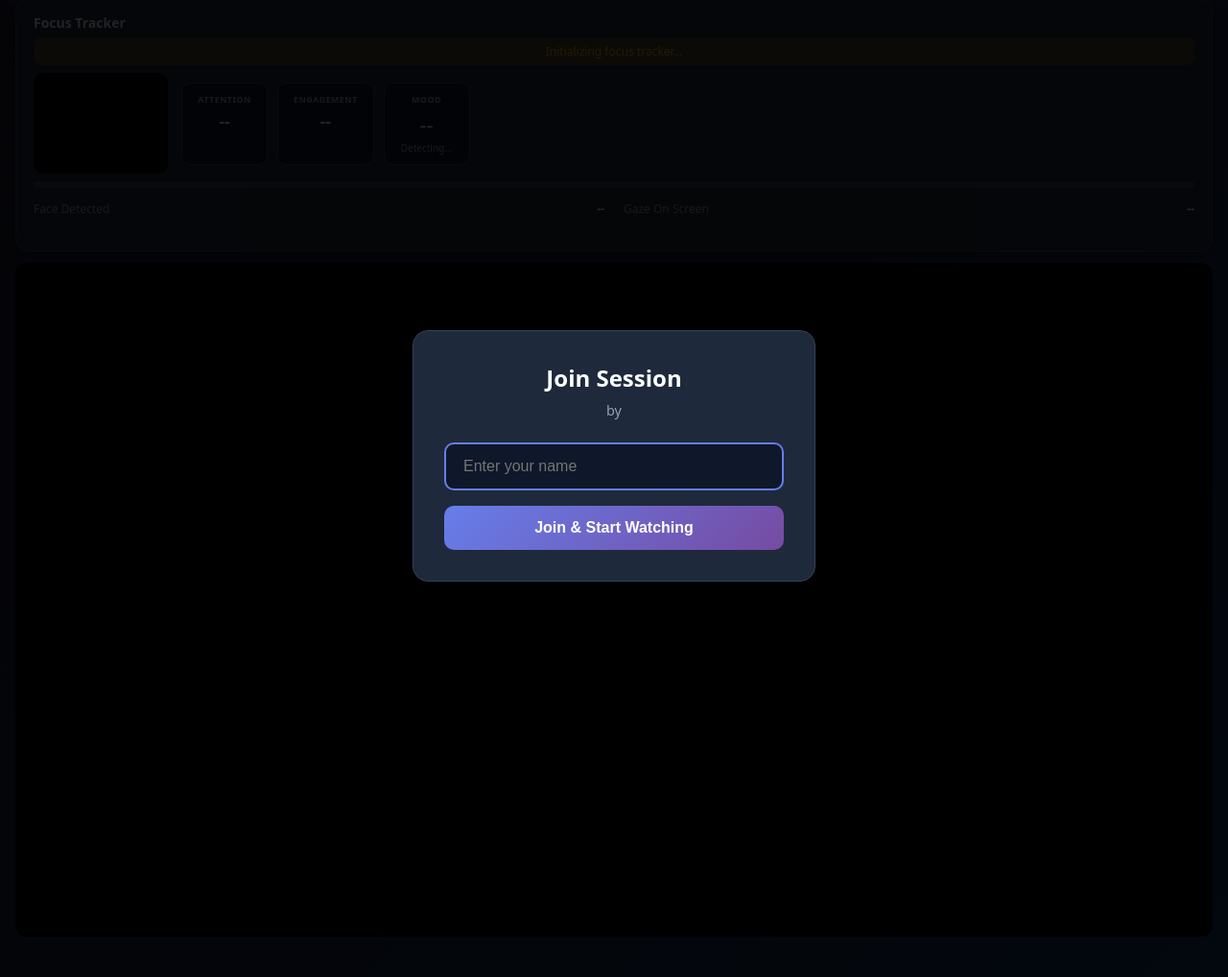
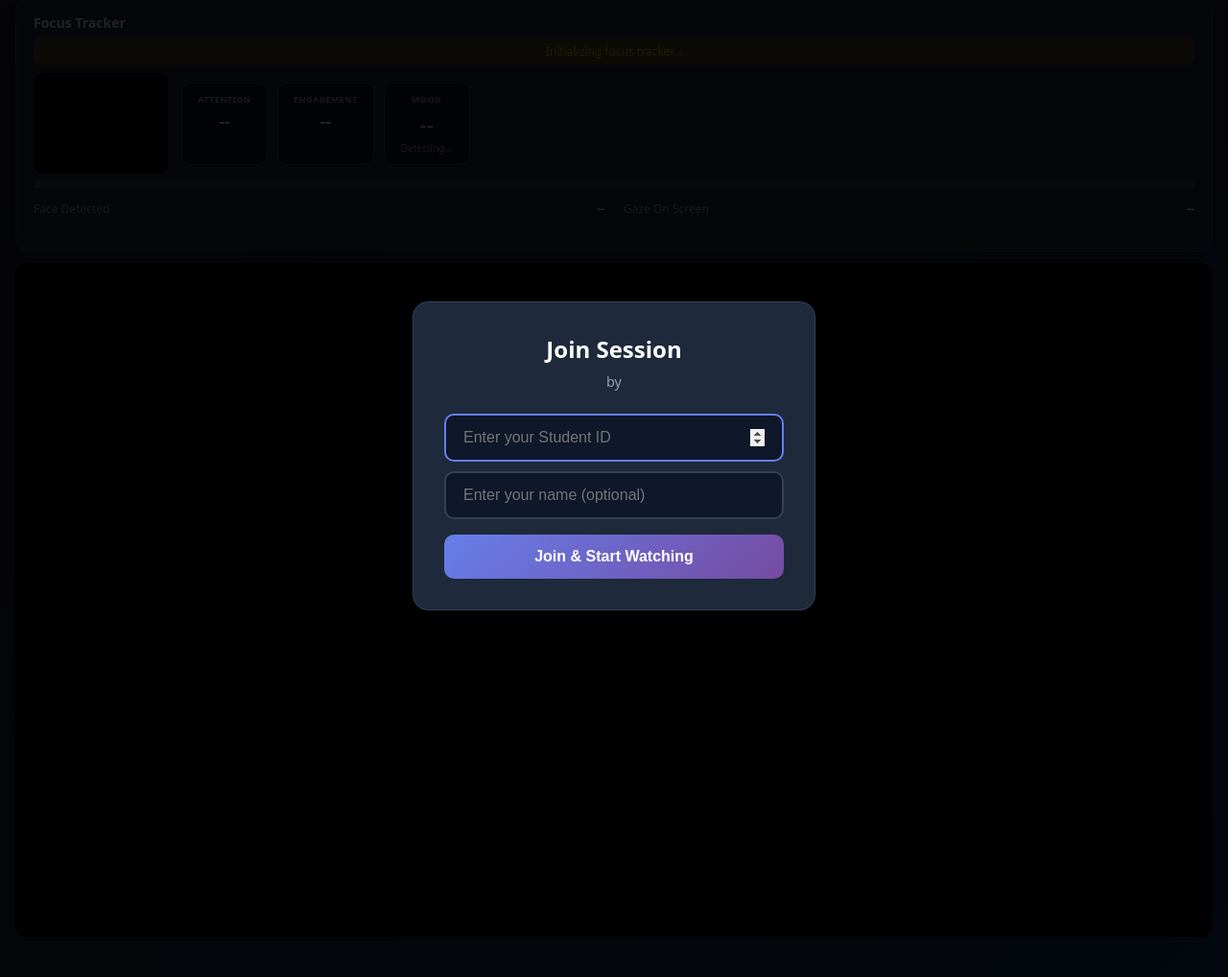
Before and after one commit to buildithunter1-hue/focus_flow_youtube, a Python web app: template app/templates/session_viewer.html in a window 1280 px wide. Shown: the part 68-1086 px from the top of the page at 96% size. Run offline with Jinja, Linux system fonts and the light colour scheme; the template is opened without the code that fills it, so the values that code supplies are empty; some libraries are stand-ins or nearby versions.

Commit message:
fix: use numeric Student ID for external API integration
- Join form now asks for numeric Student ID (required) + name (optional)
- Frontend validates ID is a positive number before allowing join
- Backend sends correct intStudentId to InsertStudentSessionStart and
  InsertStudentSessionStartEventLogging APIs (was always 0 before)
- Fix analytics_overview to not skip students with intStudentId=0
  (used 'is not None' instead of truthiness check)

```diff
--- a/app/main.py
+++ b/app/main.py
@@ -619,7 +619,7 @@ async def analytics_overview(
             guid = api_session.get('strGuid', '')
             int_id = api_session.get('intId')
 
-            if student_id and int_id:
+            if student_id is not None and int_id is not None:
                 tasks.append(fetch_student_events(student_id, guid, int_id))
 
         results = await asyncio.gather(*tasks, return_exceptions=True)
--- a/app/templates/session_viewer.html
+++ b/app/templates/session_viewer.html
@@ -417,7 +417,8 @@
         <div class="join-card">
             <h2>Join Session</h2>
             <p>{{ session_name }} by {{ teacher_name }}</p>
-            <input type="text" id="studentNameInput" placeholder="Enter your name" autofocus>
+            <input type="number" id="studentIdInput" placeholder="Enter your Student ID" autofocus min="1" style="margin-bottom:10px;">
+            <input type="text" id="studentNameInput" placeholder="Enter your name (optional)">
             <button onclick="joinSession()">Join &amp; Start Watching</button>
         </div>
     </div>
@@ -581,9 +582,17 @@
         // Join Session
         // ============================
         async function joinSession() {
+            var idInput = document.getElementById('studentIdInput');
             var nameInput = document.getElementById('studentNameInput');
-            studentName = nameInput.value.trim() || 'Anonymous';
-            studentId = 'S_' + Date.now() + '_' + Math.random().toString(36).substr(2, 6);
+            var rawId = idInput.value.trim();
+            if (!rawId || isNaN(rawId) || parseInt(rawId) < 1) {
+                idInput.style.border = '2px solid #ef4444';
+                idInput.placeholder = 'Please enter a valid numeric Student ID';
+                idInput.focus();
+                return;
+            }
+            studentId = rawId;
+            studentName = nameInput.value.trim() || ('Student ' + studentId);
 
             document.getElementById('joinOverlay').style.display = 'none';
             embedVideo();
@@ -1105,6 +1114,9 @@
             if (cameraObj) { try { cameraObj.stop(); } catch (e) { /* ignore */ } }
         });
 
+        document.getElementById('studentIdInput').addEventListener('keypress', function(e) {
+            if (e.key === 'Enter') joinSession();
+        });
         document.getElementById('studentNameInput').addEventListener('keypress', function(e) {
             if (e.key === 'Enter') joinSession();
         });
```
